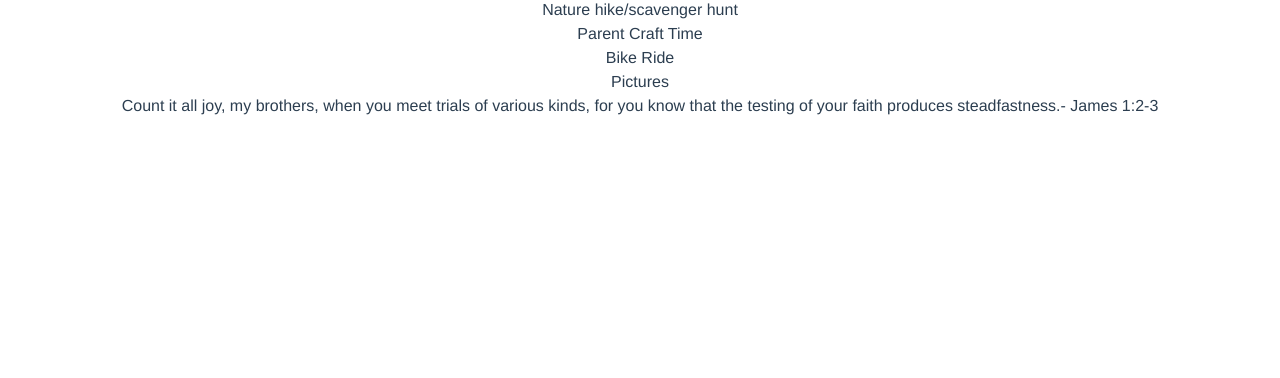
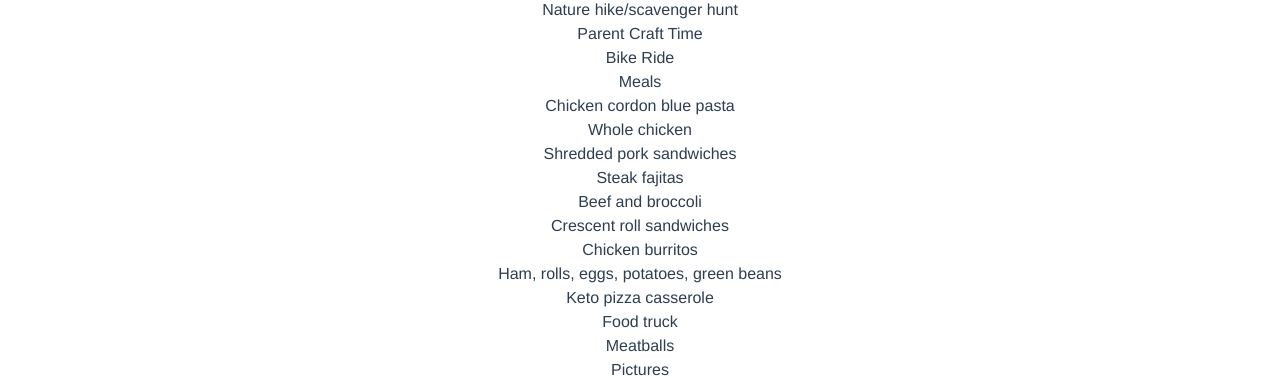
Before and after one commit to davestaab/staab-dashboard, a Vue app: page / in a window 1280 px wide. Shown: the part 574-952 px from the top of the page. Before the commit the page ends 800 px from the top, so only its background shows below. Built offline with nearby package versions, Linux system fonts and the light colour scheme.

Commit message:
added meals to dashboard list

```diff
--- a/src/data/itemLists.ts
+++ b/src/data/itemLists.ts
@@ -25,5 +25,21 @@ export default [
         complete: false
       }
     ]
+  },
+  {
+    title: 'Meals',
+    items: [
+      { name: 'Chicken cordon blue pasta', complete: false },
+      { name: 'Whole chicken', complete: false },
+      { name: 'Shredded pork sandwiches', complete: false },
+      { name: 'Steak fajitas', complete: false },
+      { name: 'Beef and broccoli', complete: false },
+      { name: 'Crescent roll sandwiches', complete: false },
+      { name: 'Chicken burritos', complete: false },
+      { name: 'Ham, rolls, eggs, potatoes, green beans', complete: false },
+      { name: 'Keto pizza casserole', complete: false },
+      { name: 'Food truck', complete: false },
+      { name: 'Meatballs', complete: false }
+    ]
   }
 ] as ItemLists;
```
